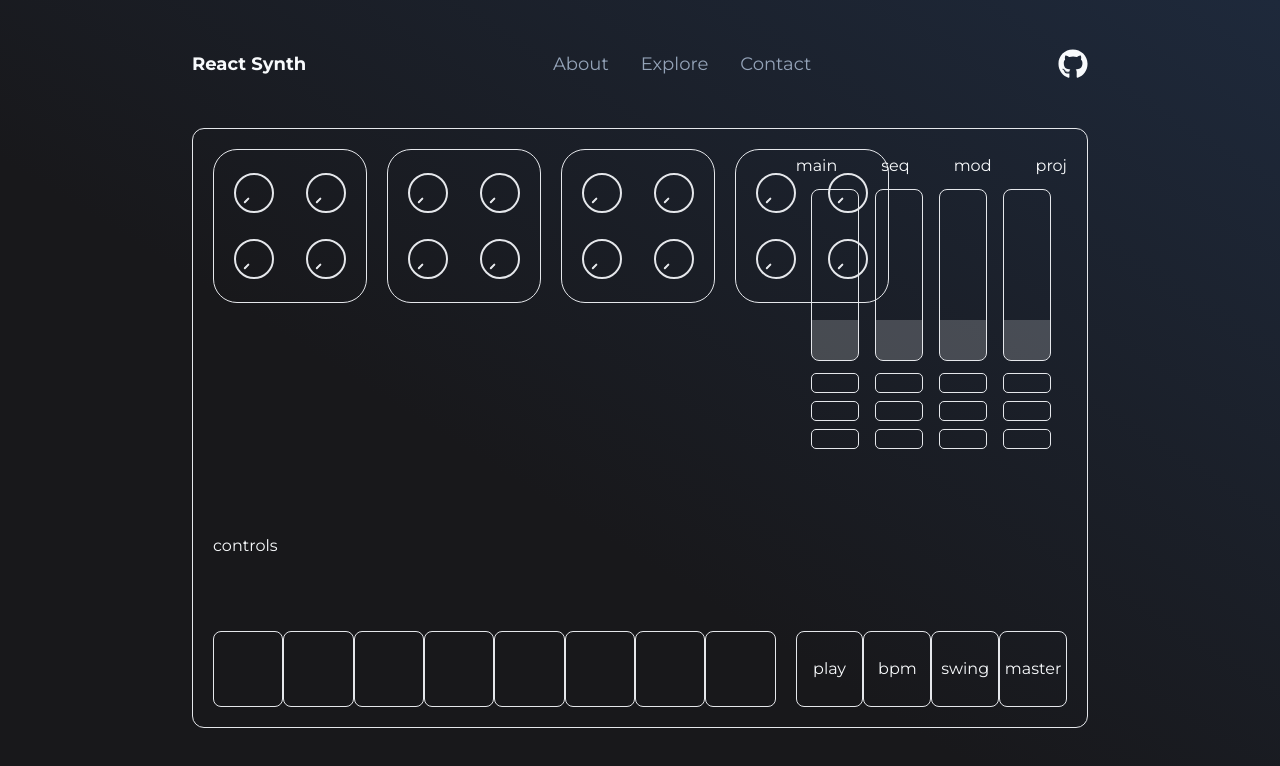
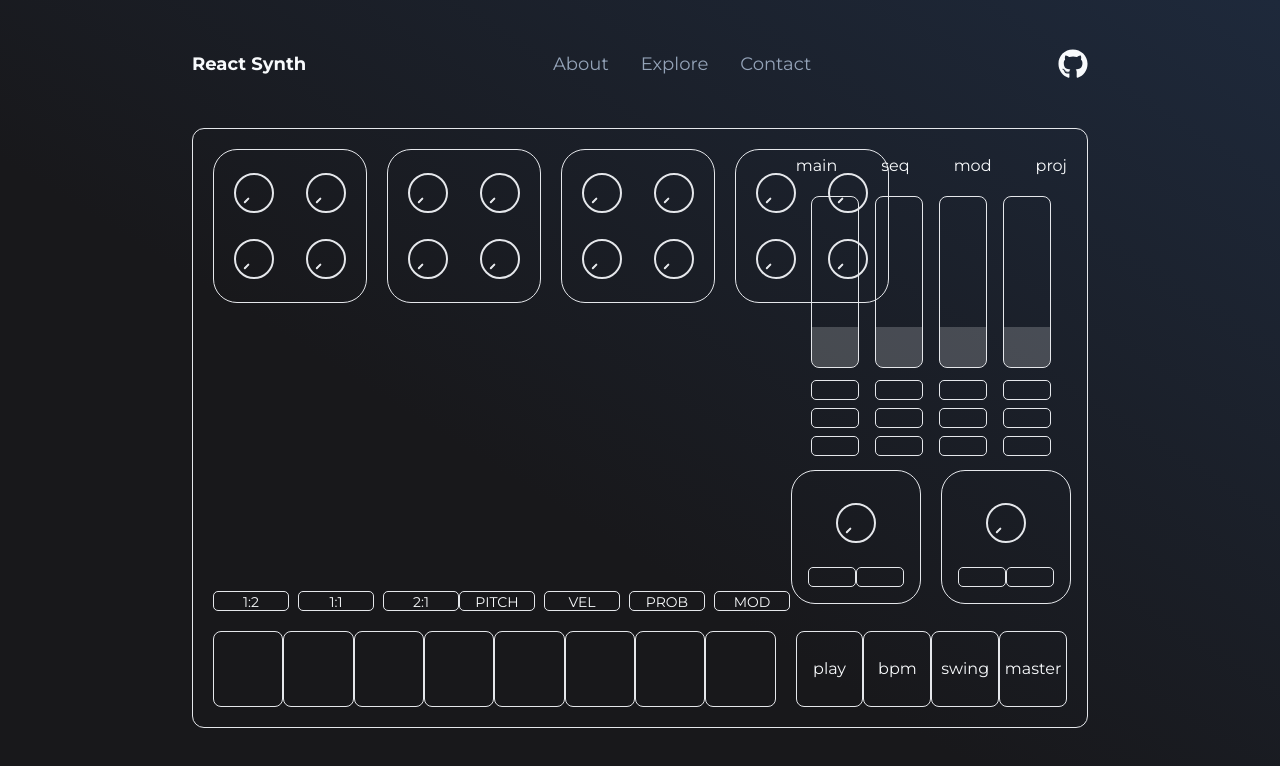
Before and after one commit to vybukhivka/react-synth, a React (Vite) app: page /synth in a window 1280 px wide. Shown: the top 766 px of the page. Built offline with nearby package versions, Linux system fonts and the light colour scheme.

Commit message:
sequencer controls and mixer

```diff
--- /dev/null
+++ b/src/components/synth/Tabs/Main/Mixer/Delay.tsx
@@ -0,0 +1,16 @@
+import Knob from '../../../../ui/Knob/Knob';
+import MixerSend from '../../../../ui/MixerSend/MixerSend';
+
+const Delay: React.FC = () => {
+  return (
+    <div className="flex h-[134px] w-[134px] flex-col items-center justify-end gap-y-2 rounded-3xl border">
+      <Knob />
+      <div className="flex w-full justify-between p-[16px]">
+        <MixerSend />
+        <MixerSend />
+      </div>
+    </div>
+  );
+};
+
+export default Delay;
--- a/src/components/synth/Tabs/Main/Mixer/MixerContainer.tsx
+++ b/src/components/synth/Tabs/Main/Mixer/MixerContainer.tsx
@@ -1,14 +1,20 @@
+import Delay from './Delay';
 import MixerChannel from './MixerChannel';
+import Reverb from './Reverb';
 
 const Mixer: React.FC = () => {
   return (
-    <div className="col-start-5 col-end-7 row-start-1 row-end-6 mt-[40px] flex items-start justify-around">
+    <div className="col-start-5 col-end-7 row-start-1 row-end-6 mt-[40px] flex flex-col items-center justify-around">
       <div className="flex items-end justify-around gap-x-4">
         <MixerChannel track={1} />
         <MixerChannel track={2} />
         <MixerChannel track={3} />
         <MixerChannel track={4} />
       </div>
+      <div className="flex w-full justify-center gap-x-5">
+        <Reverb />
+        <Delay />
+      </div>
     </div>
   );
 };
--- /dev/null
+++ b/src/components/synth/Tabs/Main/Mixer/Reverb.tsx
@@ -0,0 +1,16 @@
+import Knob from '../../../../ui/Knob/Knob';
+import MixerSend from '../../../../ui/MixerSend/MixerSend';
+
+const Reverb: React.FC = () => {
+  return (
+    <div className="flex h-[134px] w-[134px] flex-col items-center justify-end gap-y-2 rounded-3xl border">
+      <Knob />
+      <div className="flex w-full justify-between p-[16px]">
+        <MixerSend />
+        <MixerSend />
+      </div>
+    </div>
+  );
+};
+
+export default Reverb;
--- a/src/components/synth/Tabs/Main/SequencerControls/SequencerControls.tsx
+++ b/src/components/synth/Tabs/Main/SequencerControls/SequencerControls.tsx
@@ -1,6 +1,20 @@
+import ButtonThin from '../../../../ui/ButtonThin/ButtonThin';
+
 const SequencerControls: React.FC = () => {
   return (
-    <div className="col-start-1 col-end-5 row-start-5 row-end-6">controls</div>
+    <div className="col-start-1 col-end-5 row-start-5 row-end-6 flex items-end justify-between">
+      <div className="flex gap-x-[9px]">
+        <ButtonThin text="1:2" />
+        <ButtonThin text="1:1" />
+        <ButtonThin text="2:1" />
+      </div>
+      <div className="flex gap-x-[9px]">
+        <ButtonThin text="PITCH" />
+        <ButtonThin text="VEL" />
+        <ButtonThin text="PROB" />
+        <ButtonThin text="MOD" />
+      </div>
+    </div>
   );
 };
 
--- /dev/null
+++ b/src/components/ui/ButtonThin/ButtonThin.tsx
@@ -0,0 +1,13 @@
+type ButtonThinProps = {
+  text: string;
+};
+
+function ButtonThin({ text }: ButtonThinProps) {
+  return (
+    <button className="h-[20px] w-[76px] rounded-[5px] border text-sm">
+      {text}
+    </button>
+  );
+}
+
+export default ButtonThin;
```
